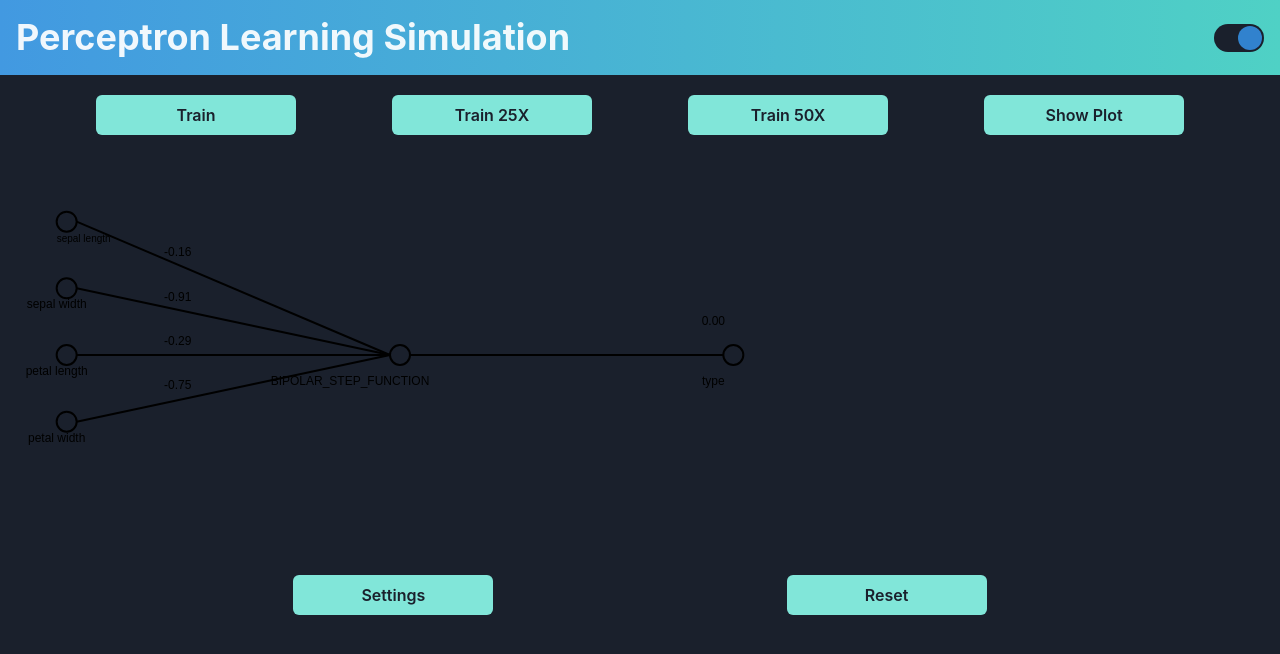
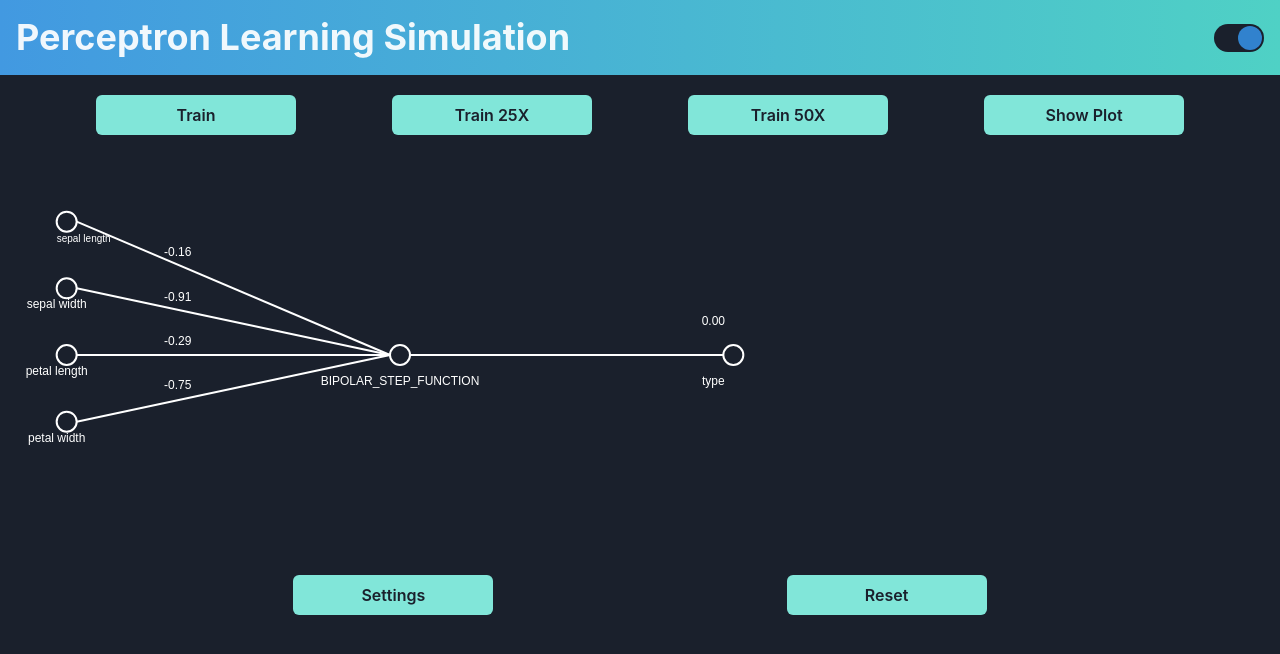
Before and after one commit to Lewoczegg/perceptron-simulation, a React (Vite) app: page /learning in a window 1280 px wide. Shown: the top 654 px of the page. Built offline with nearby package versions, Linux system fonts and the light colour scheme.

Commit message:
Add dark color mode to canvas

```diff
--- a/src/components/PerceptronLearningVisualization.tsx
+++ b/src/components/PerceptronLearningVisualization.tsx
@@ -1,6 +1,6 @@
 import { useContext, useEffect, useRef, useState } from "react";
 import PerceptronContext from "../services/PerceptronContext";
-import { Button, Flex } from "@chakra-ui/react";
+import { Button, Flex, useColorMode } from "@chakra-ui/react";
 import loadData from "../services/loadData";
 import iris from "../assets/data/data";
 import Perceptron, { ActivationFunction } from "../services/perceptron";
@@ -38,8 +38,7 @@ const PerceptronLearningVisualization = () => {
   const canvasRef = useRef<HTMLCanvasElement>(null);
 
   useEffect(() => {
-    const { n, names } =
-      loadData(data, splitRatio * 0.01);
+    const { n, names } = loadData(data, splitRatio * 0.01);
 
     const newPerceptron = new Perceptron(
       n,
@@ -69,6 +68,8 @@ const PerceptronLearningVisualization = () => {
     console.log(perceptron);
   };
 
+  const { colorMode } = useColorMode();
+
   useEffect(() => {
     if (!perceptron) return;
 
@@ -81,6 +82,10 @@ const PerceptronLearningVisualization = () => {
 
     // Clear canvas
     context.clearRect(0, 0, canvas.width, canvas.height);
+
+    // Set up colors based on color mode
+    context.fillStyle = colorMode === "dark" ? "white" : "black";
+    context.strokeStyle = colorMode === "dark" ? "white" : "black";
 
     // Set up visualization parameters
     const canvasWidth = canvas.width;
@@ -113,7 +118,7 @@ const PerceptronLearningVisualization = () => {
       const weightTextY = inputY + (activationFunctionY - inputY) / 3;
 
       // Draw weight text
-      context.fillStyle = "black";
+      context.fillStyle = colorMode === "dark" ? "white" : "black";
       context.font = "12px Arial";
       context.textAlign = "center";
       context.fillText(weight.toFixed(2), weightTextX, weightTextY - 10);
@@ -124,7 +129,7 @@ const PerceptronLearningVisualization = () => {
     context.arc(activationFunctionX, activationFunctionY, 10, 0, 2 * Math.PI);
     context.fillText(
       ActivationFunction[perceptron.activation_function],
-      activationFunctionX - 50,
+      activationFunctionX,
       activationFunctionY + 30
     );
     context.stroke();
@@ -145,7 +150,7 @@ const PerceptronLearningVisualization = () => {
       outputY - 30
     );
     context.stroke();
-  }, [perceptron, canvasKey]);
+  }, [perceptron, canvasKey, colorMode]);
 
   return (
     <>
```
